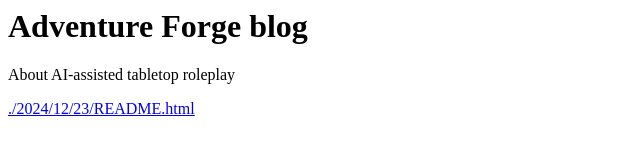
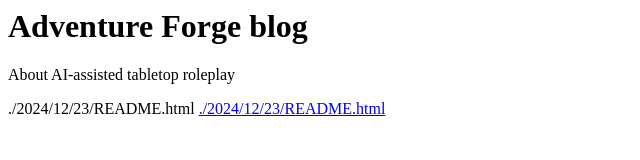
Before and after one commit to opd-ai/blog, a plain HTML site: page index.html in a window 1280 px wide. Shown: the whole page, without its empty margins (0-640 px from the left). Drawn offline with Linux system fonts and the light colour scheme.

Commit message:
Mon Dec 23 01:36:16 AM EST 2024

```diff
--- a/index.html
+++ b/index.html
@@ -1,3 +1,4 @@
 <h1 id="adventure-forge-blog">Adventure Forge blog</h1>
 <p>About AI-assisted tabletop roleplay</p>
-<p><a href="./2024/12/23/README.html">./2024/12/23/README.html</a></p>
+<p>./2024/12/23/README.html <a
+href="./2024/12/23/README.html">./2024/12/23/README.html</a></p>
```
Also changed, not shown: 2 other files.
